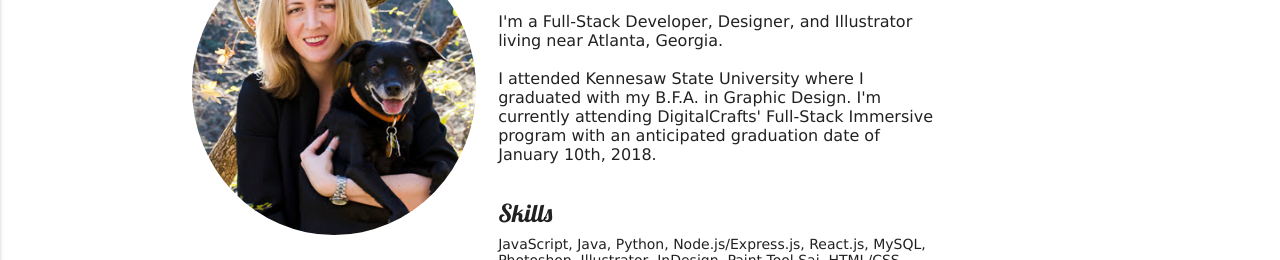
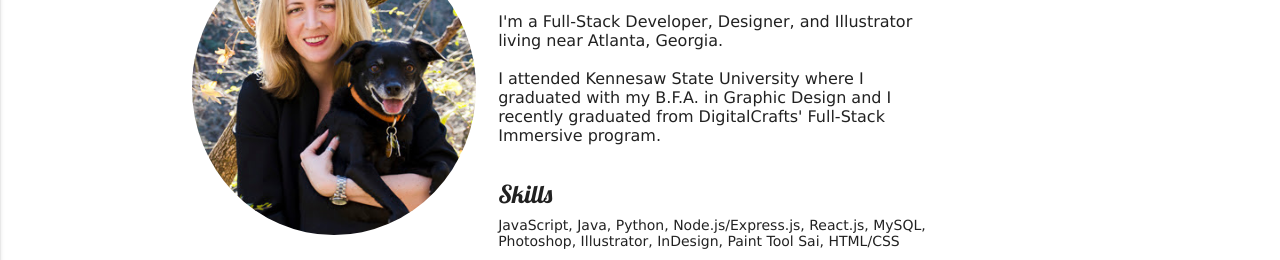
Before and after one commit to jamenze/portfolio, a plain HTML site: page about.html in a window 1280 px wide. Shown: the part 179-439 px from the top of the page. Drawn offline with nearby package versions, Linux system fonts and the light colour scheme.

Commit message:
updated resume and bio after graduation

```diff
--- a/about.html
+++ b/about.html
@@ -57,8 +57,7 @@
                       I'm a Full-Stack Developer, Designer, and Illustrator living near Atlanta, Georgia.
                     <br><br>
                       I attended Kennesaw State University where I graduated with my B.F.A. in Graphic
-                      Design. I'm currently attending DigitalCrafts' Full-Stack Immersive program
-                      with an anticipated graduation date of January 10th, 2018.
+                      Design and I recently graduated from DigitalCrafts' Full-Stack Immersive program.
                     <br><br>
                       <h5>Skills</h5>
                        JavaScript, Java, Python, Node.js/Express.js, React.js, MySQL,
@@ -67,7 +66,7 @@
                     <br>
                     <div class="row">
                       <div class="col s6">
-                          <a class="tooltipped" data-position="bottom" data-delay="50" data-tooltip="Resume" href="images/Jennifer_Menze_Resume.pdf" target="_blank"><img src="images/resume.png" height="55" width="55" "></a>
+                          <a class="tooltipped" data-position="bottom" data-delay="50" data-tooltip="Resume" href="images/Jennifer_Menze_com_Resume.pdf" target="_blank"><img src="images/resume.png" height="55" width="55" "></a>
                           <a class="tooltipped" data-position="bottom" data-delay="50" data-tooltip="GitHub" href="https://github.com/jamenze" target="_blank"><img src="images/github.svg" height="52" width="52"></a>
                           <a class="tooltipped" data-position="bottom" data-delay="50" data-tooltip="LinkedIn" href="https://www.linkedin.com/in/jennifermenze/" target="_blank" ><img src="images/linkedin.svg" height="50" width="50" style="margin-left:8px"></a>
                       </div> <!-- end of icon col s6 -->
```
Also changed, not shown: 2 other files.
